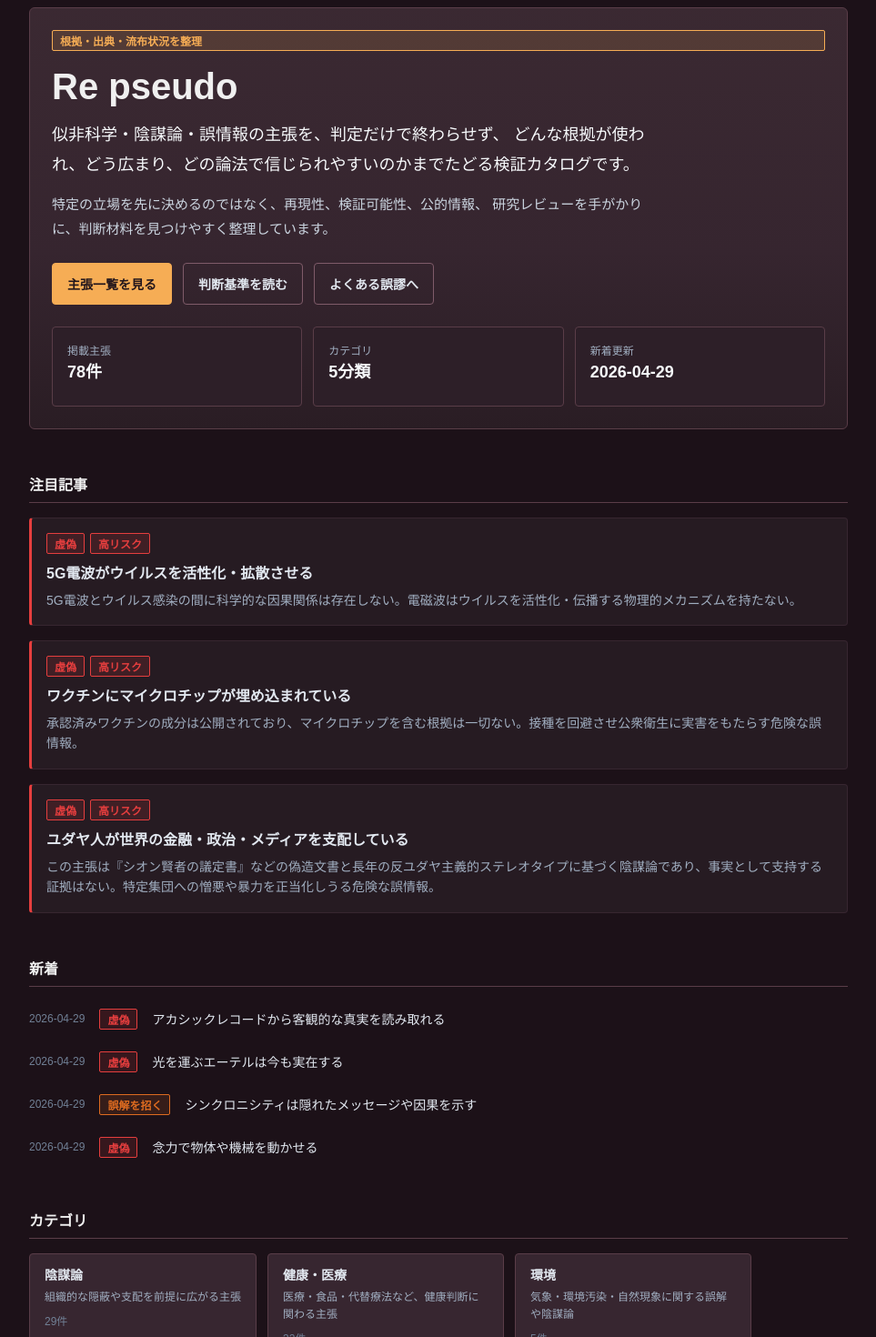
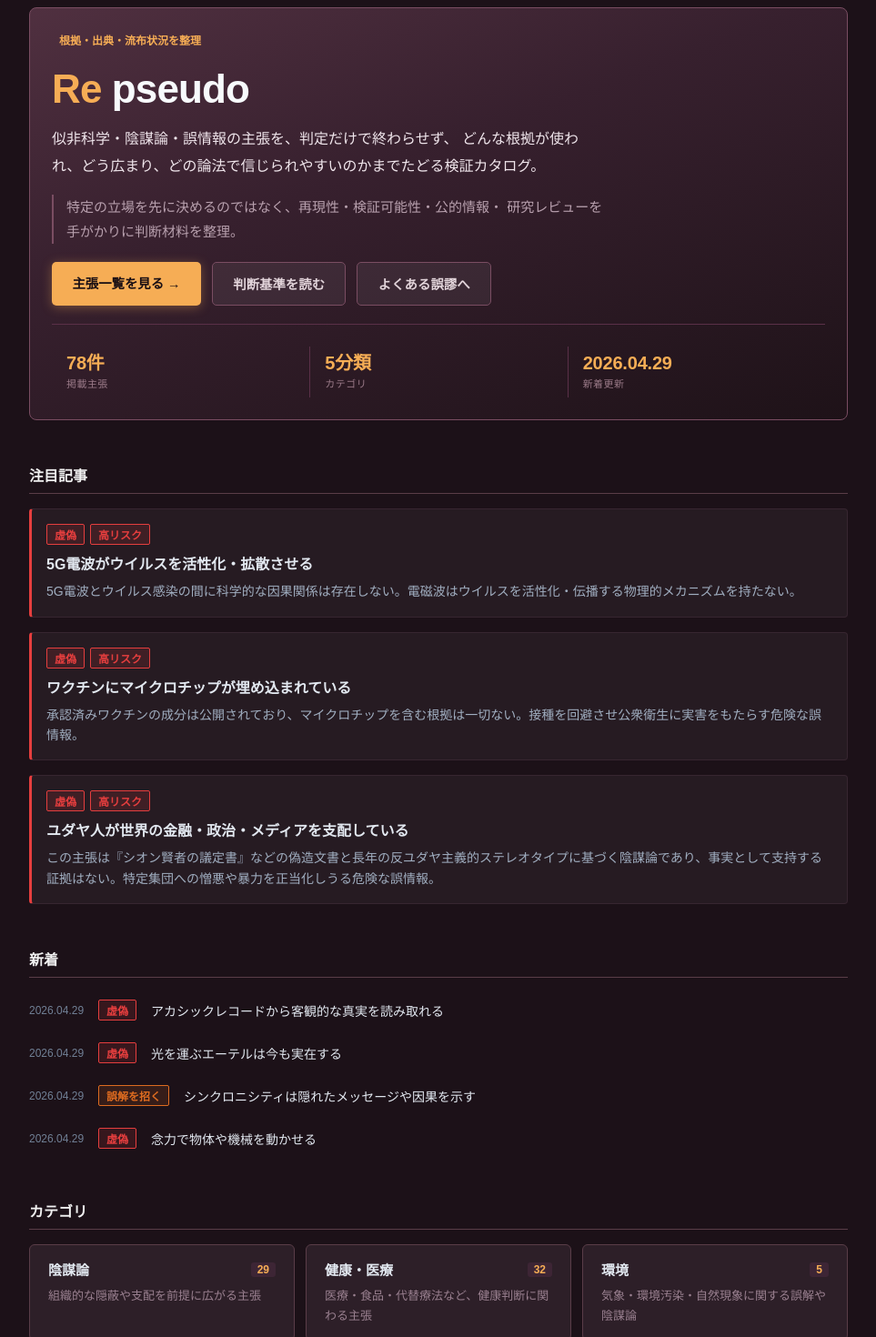
Before and after one commit to reload-co-jp/re-pseudo, a Next.js app: page / in a window 1280 px wide. Shown: the part 100-1570 px from the top of the page at 91% size, without its empty margins (158-1121 px from the left). Built offline with nearby package versions, Linux system fonts and the light colour scheme.

Commit message:
Improve layout

```diff
--- a/app/claims/[id]/page.tsx
+++ b/app/claims/[id]/page.tsx
@@ -3,7 +3,7 @@ import Link from "next/link"
 import { FC } from "react"
 import Breadcrumbs from "components/Breadcrumbs"
 import { Badge, Card } from "components/elements/layout"
-import { getClaims, getClaimById } from "lib/claims"
+import { formatDate, getClaims, getClaimById } from "lib/claims"
 import {
   CATEGORY_LABEL,
   CONFIDENCE_LABEL,
@@ -191,8 +191,8 @@ const ClaimDetailPage: FC<Props> = async ({ params }) => {
           {claim.title}
         </h1>
         <p style={{ color: "#718096", fontSize: ".75rem" }}>
-          公開: {claim.created_at}
-          {claim.updated_at !== claim.created_at && `更新: ${claim.updated_at}`}
+          公開: {formatDate(claim.created_at)}
+          {claim.updated_at !== claim.created_at && `更新: ${formatDate(claim.updated_at)}`}
         </p>
       </header>
 
--- a/app/page.tsx
+++ b/app/page.tsx
@@ -1,7 +1,7 @@
 import Link from "next/link"
 import { FC } from "react"
 import { Badge, Card } from "components/elements/layout"
-import { getCategoryCount, getFeaturedClaims, getLatestClaims } from "lib/claims"
+import { formatDate, getCategoryCount, getFeaturedClaims, getLatestClaims } from "lib/claims"
 import {
   CATEGORY_DESCRIPTION,
   CATEGORY_LABEL,
@@ -40,7 +40,7 @@ const Page: FC = () => {
   const heroStats = [
     { label: "掲載主張", value: `${totalClaims}件` },
     { label: "カテゴリ", value: `${Object.keys(categoryCount).length}分類` },
-    { label: "新着更新", value: latest[0]?.created_at ?? "—" },
+    { label: "新着更新", value: latest[0] ? formatDate(latest[0].created_at) : "—" },
   ]
   const websiteJsonLd = {
     "@context": "https://schema.org",
@@ -65,52 +65,58 @@ const Page: FC = () => {
       <section
         style={{
           background:
-            "linear-gradient(180deg, rgba(61,43,52,.92) 0%, rgba(55,38,48,.96) 58%, rgba(42,29,36,1) 100%)",
-          border: "1px solid #5a3d48",
-          borderRadius: "6px",
+            "linear-gradient(160deg, rgba(80,48,64,1) 0%, rgba(55,32,46,1) 40%, rgba(30,18,24,1) 100%)",
+          border: "1px solid #7a4d62",
+          borderRadius: "8px",
           overflow: "hidden",
+          position: "relative",
         }}
       >
         <div
           style={{
             display: "grid",
-            gap: "1.5rem",
+            gap: "1.25rem",
             padding: "1.5rem",
           }}
         >
-          <div style={{ display: "flex", flexDirection: "column", gap: ".875rem" }}>
-            <Badge color="#f6ad55" label="根拠・出典・流布状況を整理" />
-            <div style={{ display: "flex", flexDirection: "column", gap: ".75rem" }}>
+          <div style={{ display: "flex", flexDirection: "column", gap: "1.25rem" }}>
+            <Badge color="#f6ad55" label="根拠・出典・流布状況を整理" style={{ backgroundColor: "transparent", border: "none" }} />
+            <div style={{ display: "flex", flexDirection: "column", gap: "1rem" }}>
               <h1
                 style={{
-                  fontSize: "clamp(1.75rem, 4vw, 2.5rem)",
-                  fontWeight: 700,
-                  lineHeight: 1.25,
+                  fontSize: "clamp(1.75rem, 4vw, 2.75rem)",
+                  fontWeight: 800,
+                  letterSpacing: "-.02em",
+                  lineHeight: 1.1,
                 }}
               >
-                Re pseudo
+                <span style={{ color: "#f6ad55" }}>Re</span>
+                {" "}
+                <span style={{ color: "#f7fafc" }}>pseudo</span>
               </h1>
               <p
                 style={{
-                  color: "#f7fafc",
-                  fontSize: "clamp(1rem, 2vw, 1.125rem)",
+                  color: "#f0e6ec",
+                  fontSize: "clamp(.9rem, 2vw, 1rem)",
                   lineHeight: 1.85,
-                  maxWidth: "42rem",
+                  maxWidth: "38rem",
                 }}
               >
                 似非科学・陰謀論・誤情報の主張を、判定だけで終わらせず、
-                どんな根拠が使われ、どう広まり、どの論法で信じられやすいのかまでたどる検証カタログです。
+                どんな根拠が使われ、どう広まり、どの論法で信じられやすいのかまでたどる検証カタログ。
               </p>
               <p
                 style={{
-                  color: "#cbd5e0",
+                  borderLeft: "2px solid #7a4d62",
+                  color: "#b8a0ae",
                   fontSize: ".9375rem",
                   lineHeight: 1.8,
-                  maxWidth: "42rem",
+                  maxWidth: "38rem",
+                  paddingLeft: ".875rem",
                 }}
               >
-                特定の立場を先に決めるのではなく、再現性、検証可能性、公的情報、
-                研究レビューを手がかりに、判断材料を見つけやすく整理しています。
+                特定の立場を先に決めるのではなく、再現性・検証可能性・公的情報・
+                研究レビューを手がかりに判断材料を整理。
               </p>
             </div>
           </div>
@@ -126,27 +132,28 @@ const Page: FC = () => {
               href="/claims/"
               style={{
                 backgroundColor: "#f6ad55",
-                border: "1px solid #f6ad55",
-                borderRadius: "4px",
-                color: "#22161c",
-                fontSize: ".875rem",
-                fontWeight: 700,
-                padding: ".75rem 1rem",
+                border: "none",
+                borderRadius: "5px",
+                boxShadow: "0 2px 12px rgba(246,173,85,.35)",
+                color: "#1a0f14",
+                fontSize: ".9rem",
+                fontWeight: 800,
+                padding: ".8rem 1.4rem",
                 textDecoration: "none",
               }}
             >
-              主張一覧を見る
+              主張一覧を見る →
             </Link>
             <Link
               href="/criteria/"
               style={{
-                backgroundColor: "transparent",
-                border: "1px solid #7f5b69",
-                borderRadius: "4px",
-                color: "#e2e8f0",
-                fontSize: ".875rem",
+                backgroundColor: "rgba(255,255,255,.06)",
+                border: "1px solid #7a4d62",
+                borderRadius: "5px",
+                color: "#e2d4da",
+                fontSize: ".9rem",
                 fontWeight: 600,
-                padding: ".75rem 1rem",
+                padding: ".8rem 1.4rem",
                 textDecoration: "none",
               }}
             >
@@ -155,13 +162,13 @@ const Page: FC = () => {
             <Link
               href="/fallacies/"
               style={{
-                backgroundColor: "transparent",
-                border: "1px solid #7f5b69",
-                borderRadius: "4px",
-                color: "#e2e8f0",
-                fontSize: ".875rem",
+                backgroundColor: "rgba(255,255,255,.06)",
+                border: "1px solid #7a4d62",
+                borderRadius: "5px",
+                color: "#e2d4da",
+                fontSize: ".9rem",
                 fontWeight: 600,
-                padding: ".75rem 1rem",
+                padding: ".8rem 1.4rem",
                 textDecoration: "none",
               }}
             >
@@ -171,36 +178,38 @@ const Page: FC = () => {
 
           <div
             style={{
+              borderTop: "1px solid #5a3048",
               display: "grid",
-              gap: ".75rem",
-              gridTemplateColumns: "repeat(auto-fit, minmax(160px, 1fr))",
+              gap: "0",
+              gridTemplateColumns: "repeat(auto-fit, minmax(140px, 1fr))",
+              paddingTop: "1.5rem",
             }}
           >
-            {heroStats.map((item) => (
+            {heroStats.map((item, i) => (
               <div
                 key={item.label}
                 style={{
-                  backgroundColor: "#2d1f28",
-                  border: "1px solid #5a3d48",
-                  borderRadius: "4px",
+                  borderLeft: i > 0 ? "1px solid #5a3048" : "none",
                   display: "flex",
                   flexDirection: "column",
-                  gap: ".35rem",
-                  minHeight: "88px",
-                  padding: "1rem",
+                  gap: ".25rem",
+                  padding: ".5rem 1rem",
                 }}
               >
-                <span style={{ color: "#a0aec0", fontSize: ".75rem" }}>{item.label}</span>
                 <strong
                   style={{
-                    color: "#f7fafc",
-                    fontSize: "1.125rem",
+                    color: "#f6ad55",
+                    fontSize: "clamp(1rem, 2vw, 1.25rem)",
                     fontWeight: 700,
-                    lineHeight: 1.3,
+                    lineHeight: 1,
+                    letterSpacing: "-.01em",
                   }}
                 >
                   {item.value}
                 </strong>
+                <span style={{ color: "#9a7a88", fontSize: ".6875rem", letterSpacing: ".04em" }}>
+                  {item.label}
+                </span>
               </div>
             ))}
           </div>
@@ -282,7 +291,7 @@ const Page: FC = () => {
               }}
             >
               <span style={{ color: "#718096", fontSize: ".75rem", whiteSpace: "nowrap" }}>
-                {c.created_at}
+                {formatDate(c.created_at)}
               </span>
               <Badge
                 color={VERDICT_COLOR[c.verdict]}
@@ -318,34 +327,35 @@ const Page: FC = () => {
         >
           カテゴリ
         </h2>
-        <div style={{ display: "flex", flexWrap: "wrap", gap: ".75rem" }}>
+        <div style={{ display: "grid", gap: ".75rem", gridTemplateColumns: "repeat(auto-fill, minmax(220px, 1fr))" }}>
           {(Object.entries(categoryCount) as [keyof typeof CATEGORY_LABEL, number][]).map(
             ([cat, count]) => (
               <Link
                 href={`/claims/?category=${cat}`}
                 key={cat}
                 style={{
-                  backgroundColor: "#372630",
+                  backgroundColor: "#2d1f28",
                   border: "1px solid #5a3d48",
-                  borderRadius: "4px",
+                  borderRadius: "6px",
                   color: "#e2e8f0",
                   display: "flex",
                   flexDirection: "column",
-                  gap: ".4rem",
-                  maxWidth: "260px",
-                  padding: ".75rem 1rem",
+                  gap: ".5rem",
+                  padding: "1rem 1.25rem",
                   textDecoration: "none",
                 }}
               >
-                <div style={{ fontSize: ".875rem", fontWeight: 600 }}>
-                  {CATEGORY_LABEL[cat]}
+                <div style={{ alignItems: "center", display: "flex", justifyContent: "space-between" }}>
+                  <span style={{ fontSize: ".9375rem", fontWeight: 700 }}>
+                    {CATEGORY_LABEL[cat]}
+                  </span>
+                  <span style={{ backgroundColor: "#3d2535", borderRadius: "3px", color: "#f6ad55", fontSize: ".75rem", fontWeight: 700, padding: "1px 7px" }}>
+                    {count}
+                  </span>
                 </div>
-                <p style={{ color: "#a0aec0", fontSize: ".75rem", lineHeight: 1.6 }}>
+                <p style={{ color: "#9a8090", fontSize: ".8125rem", lineHeight: 1.65, margin: 0 }}>
                   {CATEGORY_DESCRIPTION[cat]}
                 </p>
-                <div style={{ color: "#718096", fontSize: ".75rem" }}>
-                  {count}件
-                </div>
               </Link>
             ),
           )}
--- a/components/ClaimCard.tsx
+++ b/components/ClaimCard.tsx
@@ -1,5 +1,6 @@
 import Link from "next/link"
 import { Badge, Card } from "components/elements/layout"
+import { formatDate } from "lib/claims"
 import { CATEGORY_LABEL, RISK_COLOR, RISK_LABEL, VERDICT_COLOR, VERDICT_LABEL } from "lib/labels"
 import type { Claim } from "types/claim"
 
@@ -47,7 +48,7 @@ const ClaimCard = ({ claim }: Props) => (
         ))}
       </div>
     )}
-    <p style={{ color: "#718096", fontSize: ".75rem" }}>{claim.created_at}</p>
+    <p style={{ color: "#718096", fontSize: ".75rem" }}>{formatDate(claim.created_at)}</p>
   </Card>
 )
 
--- a/lib/claims.ts
+++ b/lib/claims.ts
@@ -1,5 +1,7 @@
 import claimsData from "data/claims.json"
 import type { Claim } from "types/claim"
+
+export const formatDate = (date: string): string => date.replace(/-/g, ".")
 
 const claims = claimsData as Claim[]
 
```
